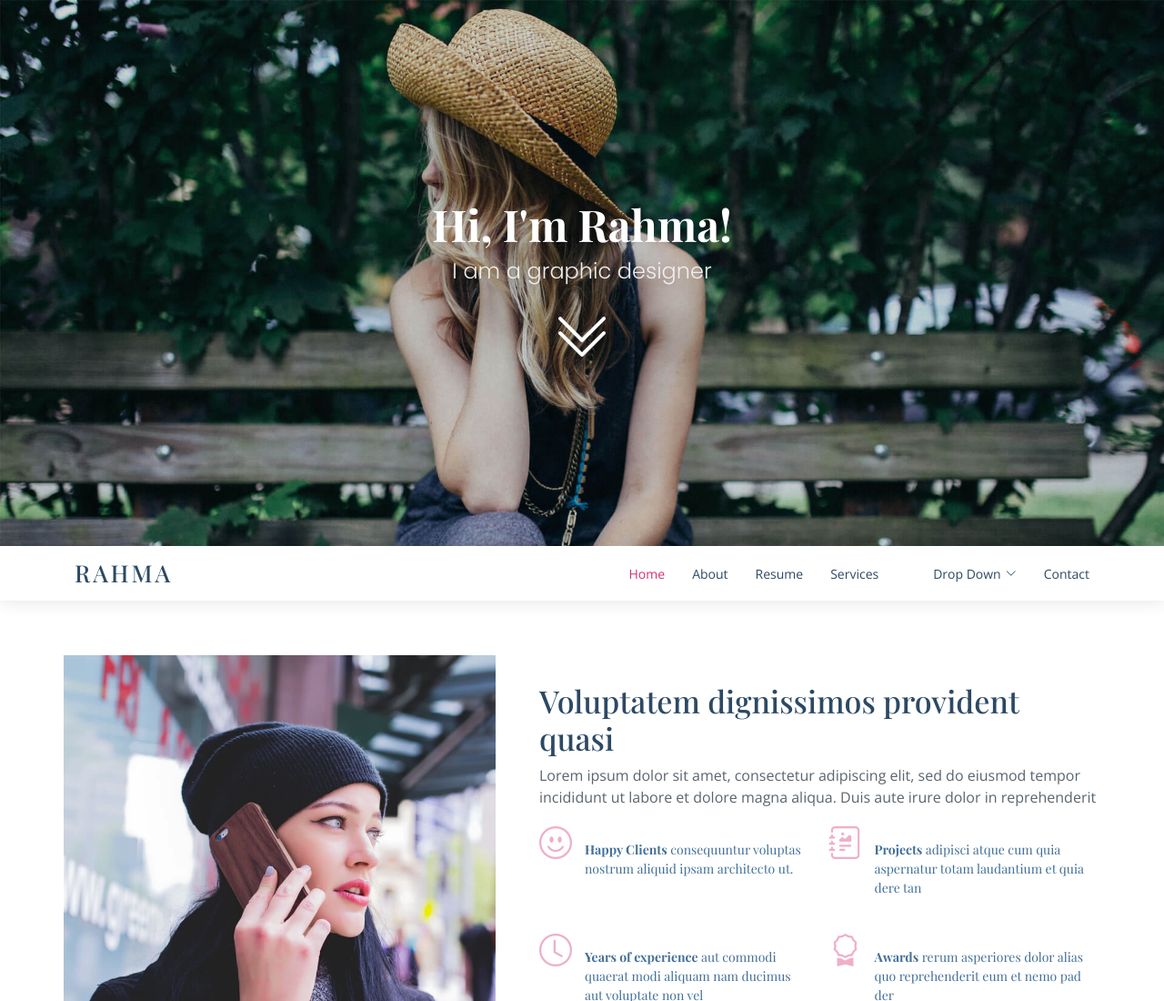
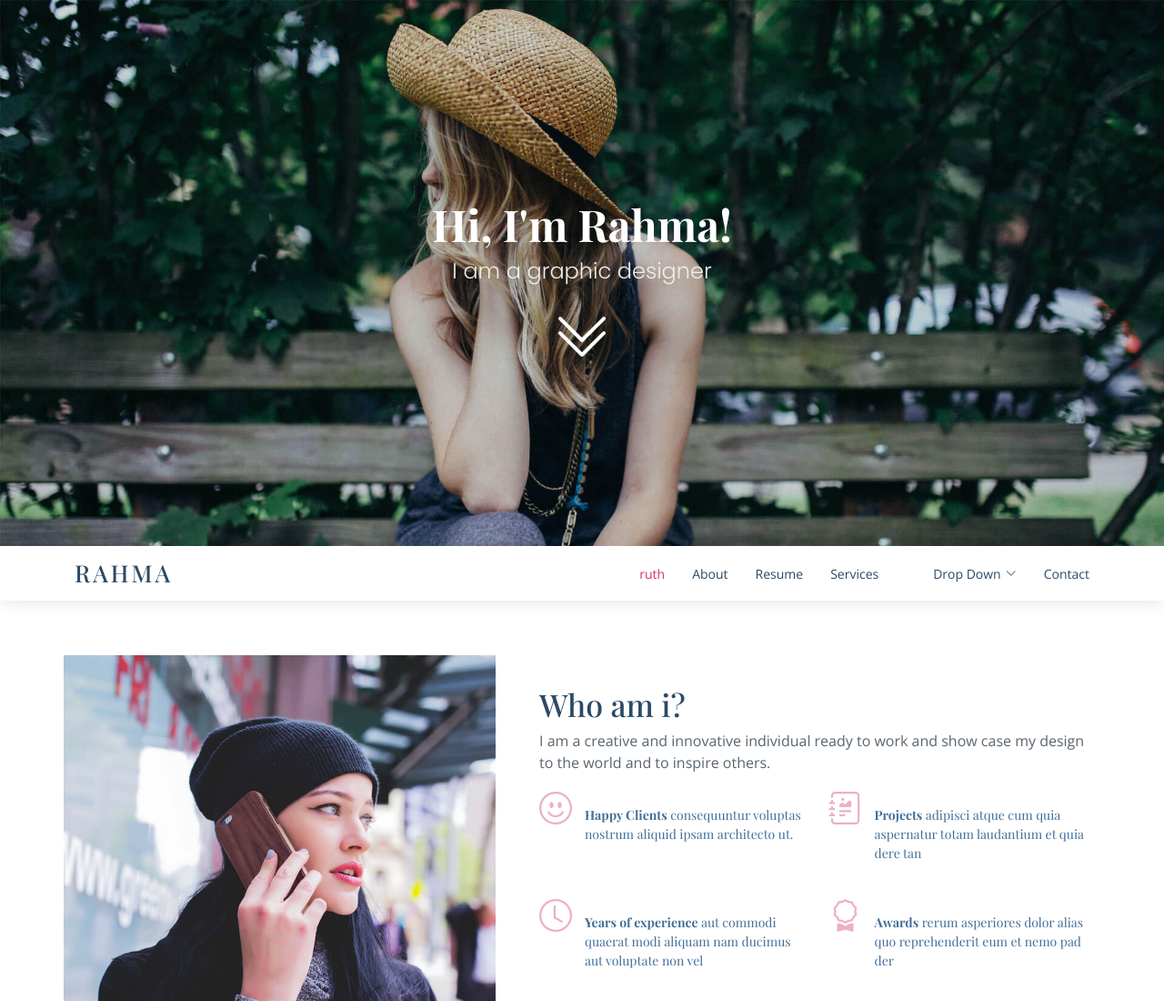
Before and after one commit to Rahmaatieno/Rahmaatieno.github.io, a plain HTML site: page index.html in a window 1280 px wide. Shown: the top 1100 px of the page at 91% size. Drawn offline with nearby package versions, Linux system fonts and the light colour scheme; a web font is replaced by a local one.

Commit message:
added file

```diff
--- a/index.html
+++ b/index.html
@@ -10,8 +10,8 @@
   <meta content="" name="keywords">
 
   <!-- Favicons -->
-  <link href="assets/img/favicon.png" rel="icon">
-  <link href="assets/img/apple-touch-icon.png" rel="apple-touch-icon">
+  <link href="assets/img/Aa" rel="icon">
+  <link href="assets/img/apple-Aa" rel="apple-touch-icon">
 
   <!-- Google Fonts -->
   <link href="https://fonts.googleapis.com/css?family=Open+Sans:300,300i,400,400i,600,600i,700,700i|Poppins:300,300i,400,400i,500,500i,600,600i,700,700i|Playfair+Display:400,400i,500,500i,600,600i,700,700i&subset=cyrillic" rel="stylesheet">
@@ -50,12 +50,12 @@
       <div class="logo">
         <h1><a href="index.html">Rahma</a></h1>
         <!-- Uncomment below if you prefer to use an image logo -->
-        <!-- <a href="index.html"><img src="img/Aa" alt="" class="img-fluid"></a>-->
+        <!-- <a href="index.html"><img src="assets/img/Aa.png" alt="" class="img-Aa "></a>-->
       </div>
 
       <nav id="navbar" class="navbar">
         <ul>
-          <li><a class="nav-link scrollto active" href="#hero">Home</a></li>
+          <li><a class="nav-link scrollto active" href="#hero">ruth</a></li>
           <li><a class="nav-link scrollto" href="#about">About</a></li>
           <li><a class="nav-link scrollto" href="#resume">Resume</a></li>
           <li><a class="nav-link scrollto" href="#services">Services</a></li>
@@ -95,9 +95,9 @@
           <div class="image col-xl-5 d-flex align-items-stretch justify-content-center justify-content-lg-start"></div>
           <div class="col-xl-7 ps-0 ps-lg-5 pe-lg-1 d-flex align-items-stretch">
             <div class="content d-flex flex-column justify-content-center">
-              <h3>Voluptatem dignissimos provident quasi</h3>
+              <h3>Who am i?</h3>
               <p>
-                Lorem ipsum dolor sit amet, consectetur adipiscing elit, sed do eiusmod tempor incididunt ut labore et dolore magna aliqua. Duis aute irure dolor in reprehenderit
+                I am a creative  and innovative individual ready to work and show case  my design to the world and to inspire others.
               </p>
               <div class="row">
                 <div class="col-md-6 d-md-flex align-items-md-stretch">
```
